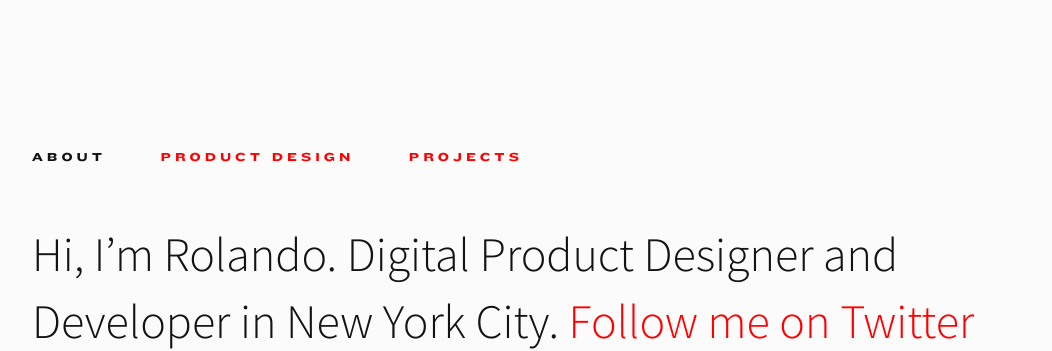
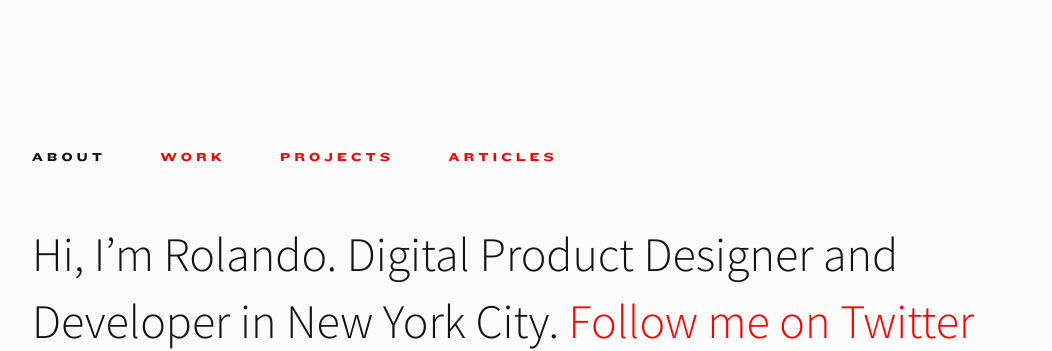
Before and after one commit to rnmp/rnmp.github.io, a Jekyll site: the page built from index.html, in a window 1280 px wide. Shown: the top 351 px of the page, without its empty margins (128-1180 px from the left). Built offline with Jekyll 4.4.1, drawn with Linux system fonts in a browser that asks for light colours; comment, search, counter and statistics services are not loaded.

Commit message:
Update default.html

```diff
--- a/_layouts/default.html
+++ b/_layouts/default.html
@@ -4,9 +4,10 @@
   <body class="{{ page.body_class }}">
     <div class="canvas">
       <nav>
-	    <a href="/" {% if page.url == '/' %} class="active"{% endif %}>About</a>
-      	<a href="/work/" {% if page.url == '/work/' %} class="active"{% endif %}>Product Design</a>
+	<a href="/" {% if page.url == '/' %} class="active"{% endif %}>About</a>
+      	<a href="/work/" {% if page.url == '/work/' %} class="active"{% endif %}>Work</a>
       	<a href="/projects/" {% if page.url == '/projects/' %} class="active"{% endif %}>Projects</a>
+	<a href="https://medium.com/@rnmp" target="_blank">Articles</a>
       </nav>
       <a href="{{ site.url }}" id="signature"><img src="/img/signature.png" alt="Rolando Murillo"></a>
       {{ content }}
```
